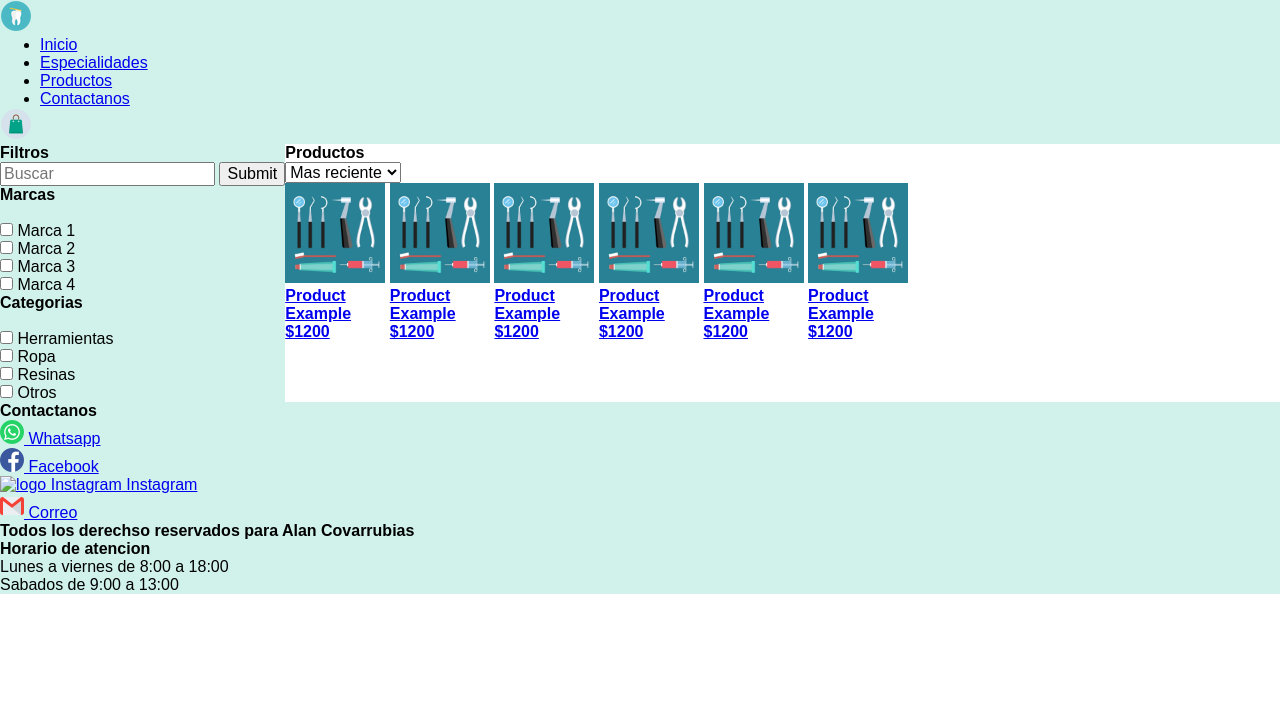
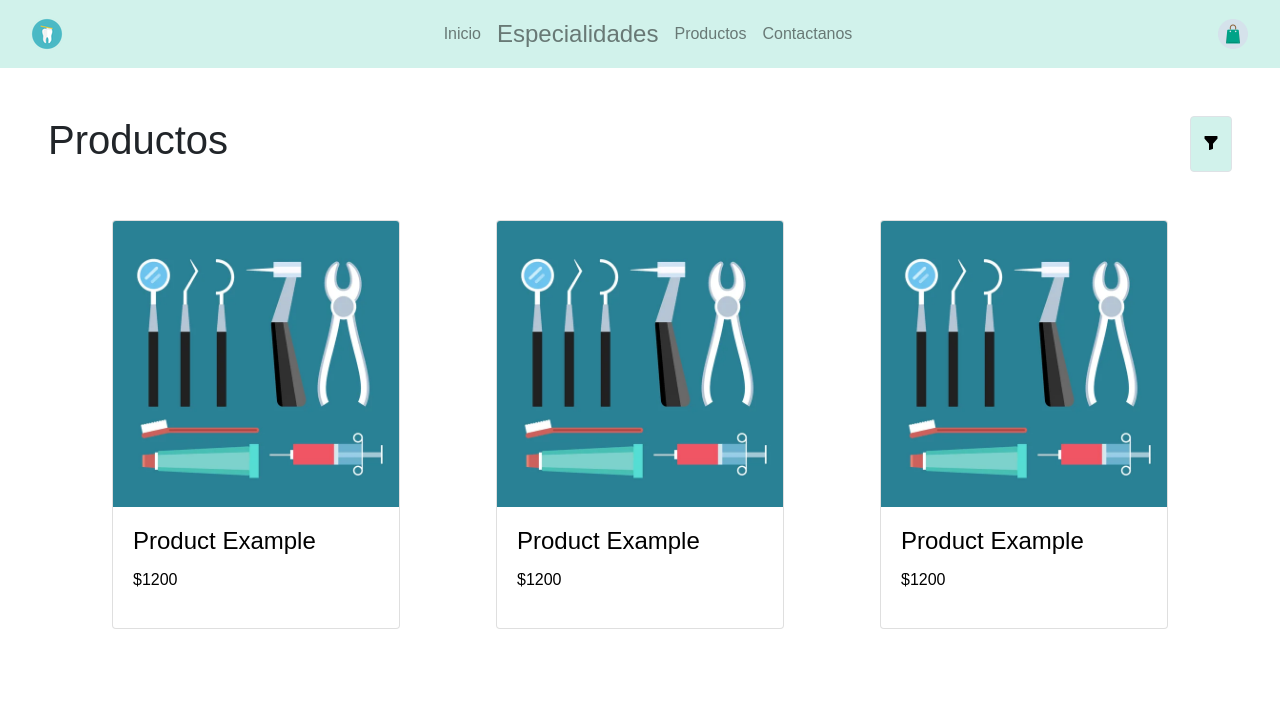
Before and after one commit to AlanCovarrubiasM/Dise-ando-nuestra-p-gina-web-desde-cero-prototipado-maquetado-y-estilizaci-n-inicial, a plain HTML site: page pages/products.html in a window 1280 px wide. Shown: the top 722 px of the page. Drawn offline with nearby package versions, Linux system fonts and the light colour scheme.

Commit message:
Pagina specialties version movil, falta mejoras

```diff
--- a/pages/products.html
+++ b/pages/products.html
@@ -6,166 +6,203 @@
         <title>Sailor Dental</title>
         <link rel="icon" type="image/x-icon" href="../assets/img/dienteIcon.ico">
         <!-- link de mi css -->
+        <link rel="stylesheet" href="https://cdn.jsdelivr.net/npm/bootstrap@4.0.0/dist/css/bootstrap.min.css" integrity="sha384-Gn5384xqQ1aoWXA+058RXPxPg6fy4IWvTNh0E263XmFcJlSAwiGgFAW/dAiS6JXm" crossorigin="anonymous">
         <link rel="stylesheet" href="../styles/styles.css">
     </head>
     <body>
-        <header class="firstColor">
-            <div>
-                <div>
-                    <a href="index.html"><img class="paddingIcon" src="../assets/img/dienteIcon.ico" alt="Logo"></a>
-                </div>
-                <nav id="menu">
-                    <ul>
-                        <li><a href="../index.html">Inicio</a></li>
-                        <li><a href="./specialties.html">Especialidades</a></li>
-                        <li><a href="./products.html">Productos</a></li>
-                        <li><a href="./contact.html">Contactanos</a></li>
-                    </ul>
-                </nav>
-                <div>
+        <header>
+            <nav class="navbar navbar-expand-sm navbar-light bg-light firstColor">
+                <div class="container-fluid">
+                    <a class="navbar-brand disabled-movil" href="../index.html">
+                        <img class="paddingIcon" src="../assets/img/dienteIcon.ico" alt="Logo">
+                    </a>
+                    <button class="navbar-toggler" type="button" data-toggle="collapse" data-target="#menuToggle" aria-controls="menuToggle" aria-expanded="false" aria-label="Toggle navigation">
+                        <span class="navbar-toggler-icon"></span>
+                    </button>
+
+                    <div class="collapse navbar-collapse justify-content-center" id="menuToggle">
+                        <ul class="navbar-nav align-items-center align-item-movil">
+                            <li class="nav-item">
+                                <a class="nav-link selected-hover" aria-current="page" href="../index.html">Inicio</a>
+                            </li>
+                            <li class="nav-item">
+                                <a class="nav-link selected selected-hover" href="./specialties.html">Especialidades</a>
+                            </li>
+                            <li class="nav-item">
+                                <a class="nav-link selected-hover" href="./products.html">Productos</a>
+                            </li>
+                            <li class="nav-item">
+                                <a class="nav-link selected-hover" href="./contact.html">Contactanos</a>
+                            </li>
+                        </ul>
+                    </div>
+
                     <a href="./carrito.html"><img class="paddingIcon" src="../assets/img/carritoIcon.png" alt="Carrito de contizacion"></a>
                 </div>
+            </nav>
             </div>
         </header>
-        <main id="mainProductos">
-            <section id="filtros" class="firstColor ">
-                <div>
-                    <h2>Filtros</h2>
-                    <form action="" method="get">
-                        <div>
-                            <input type="text" name="search" maxlength="50" placeholder="Buscar">
-                            <input type="submit">
-                        </div>
-                        <div>
-                            <div>
-                                <h3>Marcas</h3>
-                                <img src="">
+        <main class="m-4 m-sm-5">
+            <section class="d-flex align-items-center align-items-sm-start flex-column">
+                <div class="d-flex w-100 justify-content-center justify-content-sm-between">
+                    <h1>Productos</h1>
+                    <button class="navbar-toggler border rounded firstColor" type="button" data-toggle="collapse" data-target="#menuFilters" aria-controls="menuFilters" aria-expanded="false" aria-label="Toggle navigation">
+                        <span>
+                            <svg xmlns="http://www.w3.org/2000/svg" width="16" height="16" fill="currentColor" class="bi bi-funnel-fill" viewBox="0 0 16 16">
+                                <path d="M1.5 1.5A.5.5 0 0 1 2 1h12a.5.5 0 0 1 .5.5v2a.5.5 0 0 1-.128.334L10 8.692V13.5a.5.5 0 0 1-.342.474l-3 1A.5.5 0 0 1 6 14.5V8.692L1.628 3.834A.5.5 0 0 1 1.5 3.5z"/>
+                            </svg>
+                        </span>
+                    </button>
+                </div>
+                <div class="collapse navbar-collapse justify-content-center w-100 p-3 firstColor" id="menuFilters">
+                        <h2>Filtros</h2>
+                        <form class="form-inline my-2 my-lg-0">
+                            <input class="form-control mr-sm-2" type="search" placeholder="Buscar" aria-label="Search">
+                            <button class="btn btn-outline-success my-2 my-sm-0" type="submit">Buscar</button>
+                        </form>
+                        <div id="accordion">
+                            <div class="card">
+                                <div class="card-header" id="marcas">
+                                <h5 class="mb-0">
+                                    <button class="btn" data-toggle="collapse" data-target="#marcasMenu" aria-expanded="true" aria-controls="marcasMenu">
+                                        Marcas
+                                    </button>
+                                </h5>
+                                </div>
+
+                                <div id="marcasMenu" class="collapse show" aria-labelledby="headingOne" data-parent="#accordion">
+                                    <div class="card-body">
+                                        <div class="form-check">
+                                            <input class="form-check-input" type="checkbox" value="" id="defaultCheck1">
+                                            <label class="form-check-label" for="defaultCheck1">
+                                                Marca 1
+                                            </label>
+                                        </div>
+                                        <div class="form-check">
+                                            <input class="form-check-input" type="checkbox" value="" id="defaultCheck2">
+                                            <label class="form-check-label" for="defaultCheck2">
+                                                Marca 2
+                                            </label>
+                                        </div>
+                                    </div>
+                                </div>
                             </div>
-                            <div>
-                                <div><input type="checkbox" name="marca1" value="marca1" id="marca1">
-                                <label for="marca1">Marca 1</label></div>
-                            </div>
-                            <div>
-                                <div><input type="checkbox" name="marca2" value="marca2" id="marca2">
-                                <label for="marca1">Marca 2</label></div>
-                            </div>
-                            <div>
-                                <div><input type="checkbox" name="marca3" value="marca3" id="marca3">
-                                <label for="marca1">Marca 3</label></div>
-                            </div>
-                            <div>
-                                <div><input type="checkbox" name="marca4" value="marca4" id="marca4">
-                                <label for="marca1">Marca 4</label></div>
+                            <div class="card">
+                                <div class="card-header" id="categorias">
+                                <h5 class="mb-0">
+                                    <button class="btn collapsed" data-toggle="collapse" data-target="#categoriasMenu" aria-expanded="false" aria-controls="categoriasMenu">
+                                    Categorias
+                                    </button>
+                                </h5>
+                                </div>
+                                <div id="categoriasMenu" class="collapse" aria-labelledby="headingTwo" data-parent="#accordion">
+                                <div class="card-body">
+                                    <div class="form-check">
+                                        <input class="form-check-input" type="checkbox" value="" id="defaultCheck1">
+                                        <label class="form-check-label" for="defaultCheck1">
+                                            Herramientas
+                                        </label>
+                                    </div>
+                                    <div class="form-check">
+                                        <input class="form-check-input" type="checkbox" value="" id="defaultCheck2">
+                                        <label class="form-check-label" for="defaultCheck2">
+                                            Ropa
+                                        </label>
+                                    </div>                                </div>
+                                </div>
                             </div>
                         </div>
-                        <div>
-                            <div>
-                                <h3>Categorias</h3>
-                                <img src="">
-                            </div>
-                            <div>
-                                <div><input type="checkbox" name="herramientas" value="herramientas" id="herramientas">
-                                <label for="marca1">Herramientas</label></div>
-                            </div>
-                            <div>
-                                <div><input type="checkbox" name="ropa" value="ropa" id="ropa">
-                                <label for="marca1">Ropa</label></div>
-                            </div>
-                            <div>
-                                <div><input type="checkbox" name="resinas" value="resinas" id="resinas">
-                                <label for="marca1">Resinas</label></div>
-                            </div>
-                            <div>
-                                <div><input type="checkbox" name="etc" value="etc" id="etc">
-                                <label for="marca1">Otros</label></div>
-                            </div>
+                    </div>
+
+                <div class="d-flex flex-sm-row flex-wrap justify-content-center w-100">
+                    <div class="d-flex justify-content-center mb-5 m-sm-5">
+                        <div class="card" style="width: 18rem;">
+                            <a class="link-card" href="./productDescription.html">
+                                <img class="card-img-top" src="../assets/img/productoExample.jpg" alt="Imagen de producto">
+                                <div class="card-body">
+                                    <h4 class="card-title">Product Example</h4>
+                                    <p>$1200</p>
+                                </div>
+                            </a>
                         </div>
-                    </form>
+                    </div>
+                    <div class="d-flex justify-content-center mb-5 m-sm-5">
+                        <div class="card" style="width: 18rem;">
+                            <a class="link-card" href="./productDescription.html">
+                                <img class="card-img-top" src="../assets/img/productoExample.jpg" alt="Imagen de producto">
+                                <div class="card-body">
+                                    <h4 class="card-title">Product Example</h4>
+                                    <p>$1200</p>
+                                </div>
+                            </a>
+                        </div>
+                    </div>
+                    <div class="d-flex justify-content-center mb-5 m-sm-5">
+                        <div class="card" style="width: 18rem;">
+                            <a class="link-card" href="./productDescription.html">
+                                <img class="card-img-top" src="../assets/img/productoExample.jpg" alt="Imagen de producto">
+                                <div class="card-body">
+                                    <h4 class="card-title">Product Example</h4>
+                                    <p>$1200</p>
+                                </div>
+                            </a>
+                        </div>
+                    </div>
+                    <div class="d-flex justify-content-center mb-5 m-sm-5">
+                        <div class="card" style="width: 18rem;">
+                            <a class="link-card" href="./productDescription.html">
+                                <img class="card-img-top" src="../assets/img/productoExample.jpg" alt="Imagen de producto">
+                                <div class="card-body">
+                                    <h4 class="card-title">Product Example</h4>
+                                    <p>$1200</p>
+                                </div>
+                            </a>
+                        </div>
+                    </div>
                 </div>
-            </section>
-            <section id="productos">
-                <div>
-                    <h1>Productos</h1>
-                    <form>
-                        <select name="option" >
-                            <option value="Mas reciente">Mas reciente</option>
-                            <option value="Mas antiguo">Mas antiguo</option>
-                            <option value="Menor precio">Menor precio</option>
-                            <option value="Mayor precio">Mayor precio</option>
-                        </select>
-                    </form>
-                </div>
-                <div>
-                    <a href="./productDescription.html">
-                        <img src="../assets/img/productoExample.jpg">
-                        <h2>Product Example</h2>
-                        <h2>$1200</h2>
-                    </a>
-                    <a href="./productDescription.html">
-                        <img src="../assets/img/productoExample.jpg">
-                        <h2>Product Example</h2>
-                        <h2>$1200</h2>
-                    </a>
-                    <a href="./productDescription.html">
-                        <img src="../assets/img/productoExample.jpg">
-                        <h2>Product Example</h2>
-                        <h2>$1200</h2>
-                    </a>
-                    <a href="./productDescription.html">
-                        <img src="../assets/img/productoExample.jpg">
-                        <h2>Product Example</h2>
-                        <h2>$1200</h2>
-                    </a>
-                    <a href="./productDescription.html">
-                        <img src="../assets/img/productoExample.jpg">
-                        <h2>Product Example</h2>
-                        <h2>$1200</h2>
-                    </a>
-                    <a href="./productDescription.html">
-                        <img src="../assets/img/productoExample.jpg">
-                        <h2>Product Example</h2>
-                        <h2>$1200</h2>
-                    </a>
-                </div>
+
             </section>
         </main>
-        <footer class="firstColor">
-            <div>
-                <h3>Contactanos</h3>
-                <div>
-                    <div>
+        <footer class="d-flex p-2 firstColor flex-column flex-sm-row justify-content-sm-between">
+            <div class="pt-3 pb-3 order-sm-0">
+                <h3 class="disabled-movil">Contactanos</h3>
+                <div class="d-flex flex-sm-column">
+                    <div class="d-flex mr-5">
                          <a href="https://api.whatsapp.com/send?phone=523121415481">
                             <img src="../assets/img/whatsappIcon.png" alt="logo Whatsapp">
-                            Whatsapp
                          </a>
+                         <p class="pl-2 disabled-movil">Whatsapp</p>
                     </div>
-                    <div>
+                    <div class="d-flex mr-5">
                          <a href="https://www.facebook.com/koh.depositodental">
                             <img src="../assets/img/facebookIcon.png" alt="logo Facebook">
-                            Facebook
                          </a>
+                          <p class="pl-2 disabled-movil">Facebook</p>
                     </div>
-                    <div>
+                    <div  class="d-flex mr-5">
                          <a href="https://www.instagram.com/khodepositodental/?igsh=YzljYTk1ODg3Zg%3D%3D#">
                             <img src="../assets/img/instaIcon.png" alt="logo Instagram">
-                            Instagram
                          </a>
+                          <p class="pl-2 disabled-movil">Instagram</p>
                     </div>
-                    <div>
+                    <div  class="d-flex mr-5">
                          <a href="mailto:frodoalan15@gmail.com">
                             <img src="../assets/img/gmailIcon.png" alt="logo Correo">
-                            Correo
                          </a>
+                          <p class="pl-2 disabled-movil">Correo</p>
                     </div>
                 </div>
             </div>
-            <div>
-                <h4>Todos los derechso reservados para Alan Covarrubias</h4>
-            </div>
-            <div>
+            <div class="order-sm-2">
                 <h3>Horario de atencion</h3>
                 <p>Lunes a viernes de 8:00 a 18:00<br>Sabados de 9:00 a 13:00</p>
             </div>
+            <div class="align-content-sm-end order-sm-1">
+                <h5>Todos los derechso reservados para Alan Covarrubias</h5>
+            </div>
+                <script src="https://code.jquery.com/jquery-3.2.1.slim.min.js" integrity="sha384-KJ3o2DKtIkvYIK3UENzmM7KCkRr/rE9/Qpg6aAZGJwFDMVNA/GpGFF93hXpG5KkN" crossorigin="anonymous"></script>
+                <script src="https://cdn.jsdelivr.net/npm/popper.js@1.12.9/dist/umd/popper.min.js" integrity="sha384-ApNbgh9B+Y1QKtv3Rn7W3mgPxhU9K/ScQsAP7hUibX39j7fakFPskvXusvfa0b4Q" crossorigin="anonymous"></script>
+                <script src="https://cdn.jsdelivr.net/npm/bootstrap@4.0.0/dist/js/bootstrap.min.js" integrity="sha384-JZR6Spejh4U02d8jOt6vLEHfe/JQGiRRSQQxSfFWpi1MquVdAyjUar5+76PVCmYl" crossorigin="anonymous"></script>
         </footer>
     </body>
 </html>
--- a/styles/styles.css
+++ b/styles/styles.css
@@ -13,12 +13,9 @@
         overflow-x: auto;
 }
 
-.button{
-    background-color: #00a5d2 ;
-    color: white;
-    padding: 10px;
-    border-radius: 10px;
-    border: none;
+.disabled-desktop{
+    display:none !important;
+
 }
 
 
@@ -93,6 +90,18 @@
     display: block;
 }
 
+/*Productos*/
+.link-card{
+    text-decoration: none;
+    color: black;
+
+}
+
+.link-card:hover{
+    text-decoration: none;
+    color: black;
+
+}
 
 
 
@@ -113,5 +122,4 @@
     .enabled-movil{
         display: block !important;
     }
-
 }
```
